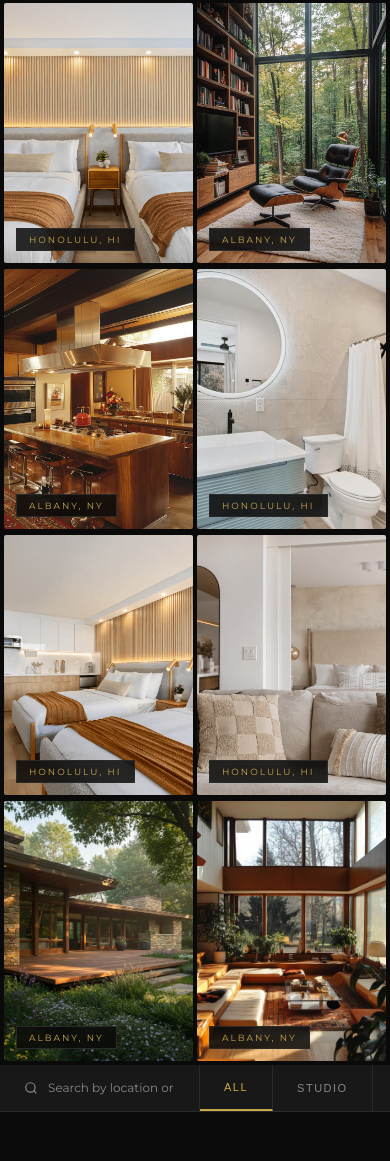
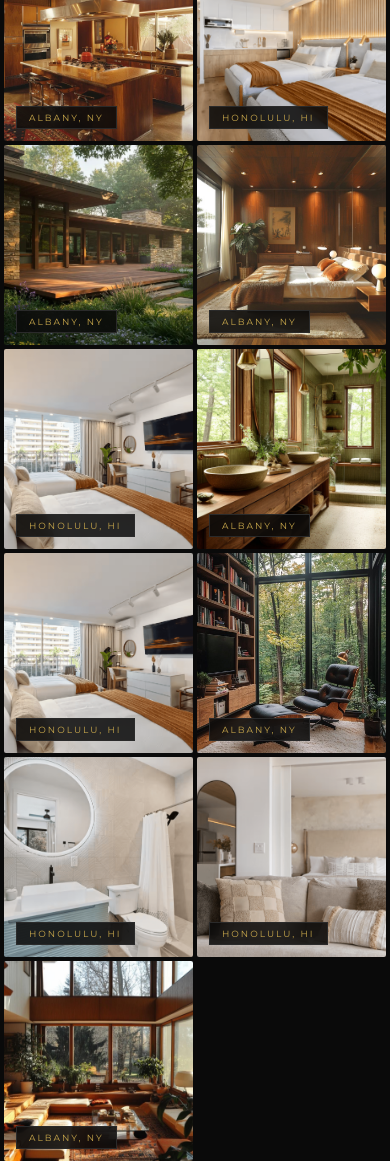
Before and after one commit to nocusj/goldenkey-test-website, a plain HTML site: page listings.html in a window 390 px wide. Shown: the part 1516-2677 px from the top of the page. Drawn offline with nearby package versions, Linux system fonts and the light colour scheme; animation ran at ten frames a second; a script that the page names is missing.

Commit message:
Fix sticky gallery on mobile: display:contents to show all photos in 2-col grid

```diff
--- a/listings.html
+++ b/listings.html
@@ -372,8 +372,9 @@
       .sg-hero { height: 70vh; }
       .sg-hero-title { font-size: 36px; }
       .sg-grid { grid-template-columns: 1fr 1fr; gap: 4px; padding: 4px; }
-      .sg-sticky-col { display: none; }
-      .sg-scroll-col .sg-figure { height: 260px; }
+      .sg-scroll-col,
+      .sg-sticky-col { display: contents; }
+      .sg-figure { height: 200px !important; }
     }
   </style>
 </head>
```
